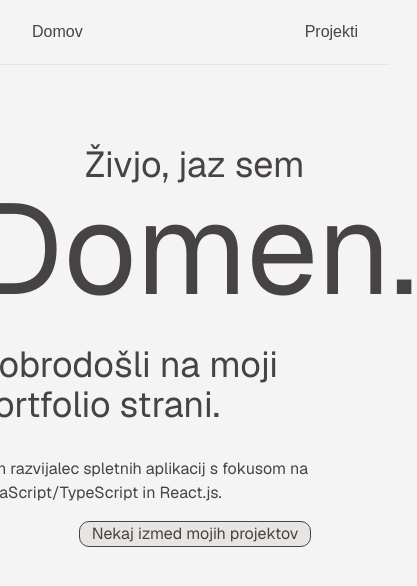
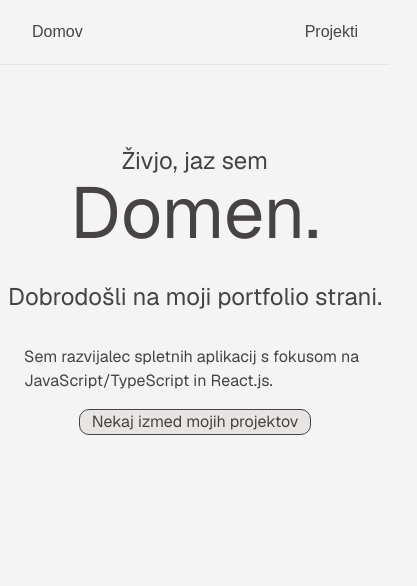
Before and after one commit to DomenGoli/portfolio, a Next.js app: page / in a window 390 px wide. Shown: the top 586 px of the page, 417 px wide, since content can reach past the window. Built offline with nearby package versions, Linux system fonts and the light colour scheme.

Commit message:
Responsive design

```diff
--- a/app/_components/ProjectList.tsx
+++ b/app/_components/ProjectList.tsx
@@ -3,7 +3,7 @@ import { projects } from "../_lib/projects"
 
 function ProjectList() {
     return (
-        <div className="flex gap-3 pt-3">
+        <div className="flex gap-3 pt-3 flex-col lg:flex-row">
             {projects.map((p,i) => <ProjectCard project={p} key={i}/>)}
         </div>
     )
--- a/app/page.tsx
+++ b/app/page.tsx
@@ -1,28 +1,26 @@
-import Image from "next/image";
 import Link from "next/link";
 
 export default function Home() {
     return (
-        <div className="flex font-sans h-full w-full  pb-20 gap-16 sm:p-20 justify-center">
-            <main className="flex flex-col items-center sm:items-start mt-20">
-                <p className="text-4xl">Živjo, jaz sem</p>
-                <div className="flex flex-col gap-8">
-                    <p className="text-9xl">Domen.</p>
-                    <p className="text-4xl">
+        <div className="flex font-sans h-full w-full justify-center">
+            <main className="flex flex-col items-center mt-20">
+                <p className="lg:text-4xl text-2xl">Živjo, jaz sem</p>
+                <div className="flex flex-col items-center gap-8">
+                    <p className="lg:text-9xl text-7xl">Domen.</p>
+                    <p className="lg:text-4xl text-2xl">
                         Dobrodošli na moji portfolio strani.
                     </p>
-                    <div>
-                        <p className="text-1xl">
+                    <div className="flex flex-col items-center">
+                        <p className="lg:text-2xl text-[1rem] px-6">
                             Sem razvijalec spletnih aplikacij s fokusom na
                             JavaScript/TypeScript in React.js.
                         </p>
                         <div className="flex justify-center pt-4">
-
-                        <Link href="/projects">
-                        <button className="border rounded-[10px] px-3 bg-stone-200 cursor-pointer hover:bg-stone-50 duration-150">
-                            <p>Nekaj izmed mojih projektov</p>
-                        </button>
-                        </Link>
+                            <Link href="/projects">
+                                <button className="border rounded-[10px] px-3 bg-stone-200 cursor-pointer hover:bg-stone-50 duration-150">
+                                    <p>Nekaj izmed mojih projektov</p>
+                                </button>
+                            </Link>
                         </div>
                     </div>
                 </div>
--- a/app/projects/page.tsx
+++ b/app/projects/page.tsx
@@ -6,7 +6,7 @@ function Page() {
             <div className="felx p-5">
                 <p className="text-4xl">Moji projekti</p>
             </div>
-            <div className="flex justify-center max-w-4xl">
+            <div className="flex justify-center max-w-4xl mb-5">
                 <ProjectList />
             </div>
         </div>
```
